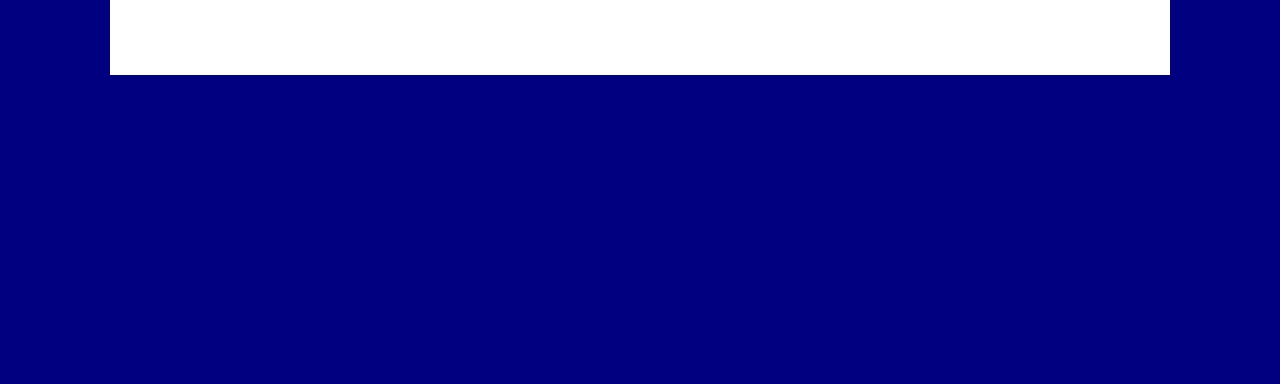
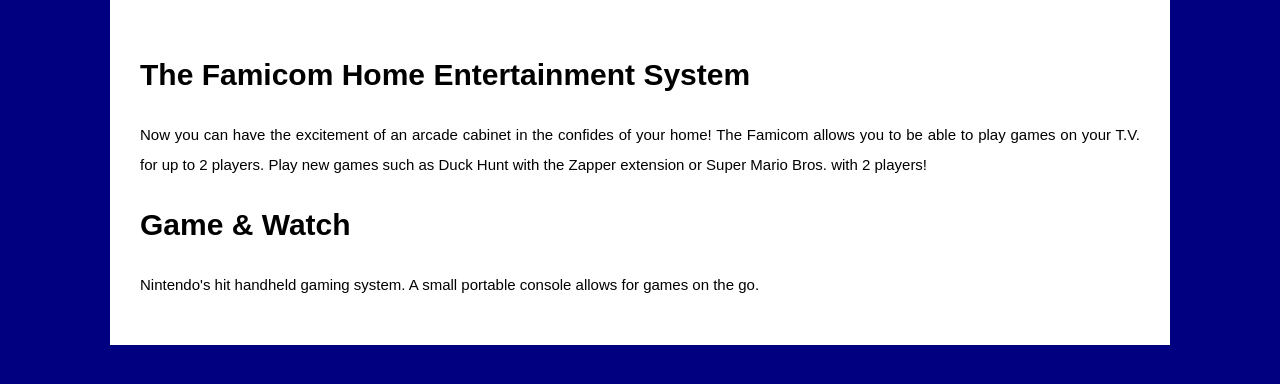
Before and after one commit to zdzulak/wafproject1, a PHP site: page /nintendo.php in a window 1280 px wide. Shown: the part 178-562 px from the top of the page. Run offline with PHP 8.4, Linux system fonts and the light colour scheme.

Commit message:
huger update

```diff
--- a/nintendo.php
+++ b/nintendo.php
@@ -18,7 +18,12 @@
     </header>
 
     <main>
-      <p></p>
+      <h3>The Famicom Home Entertainment System</h3>
+      <p>Now you can have the excitement of an arcade cabinet in the confides of your home! The Famicom allows you to be able to play games on your T.V. for up to 2 players. Play new games such as Duck Hunt with the Zapper extension or Super Mario Bros. with 2 players!</p>
+
+      <h3>Game & Watch</h3>
+      <p>Nintendo's hit handheld gaming system. A small portable console allows for games on the go.</p>
+
     </main>
   </body>
 </html>
```
Also changed, not shown: contact.php (+8 -1 lines).
